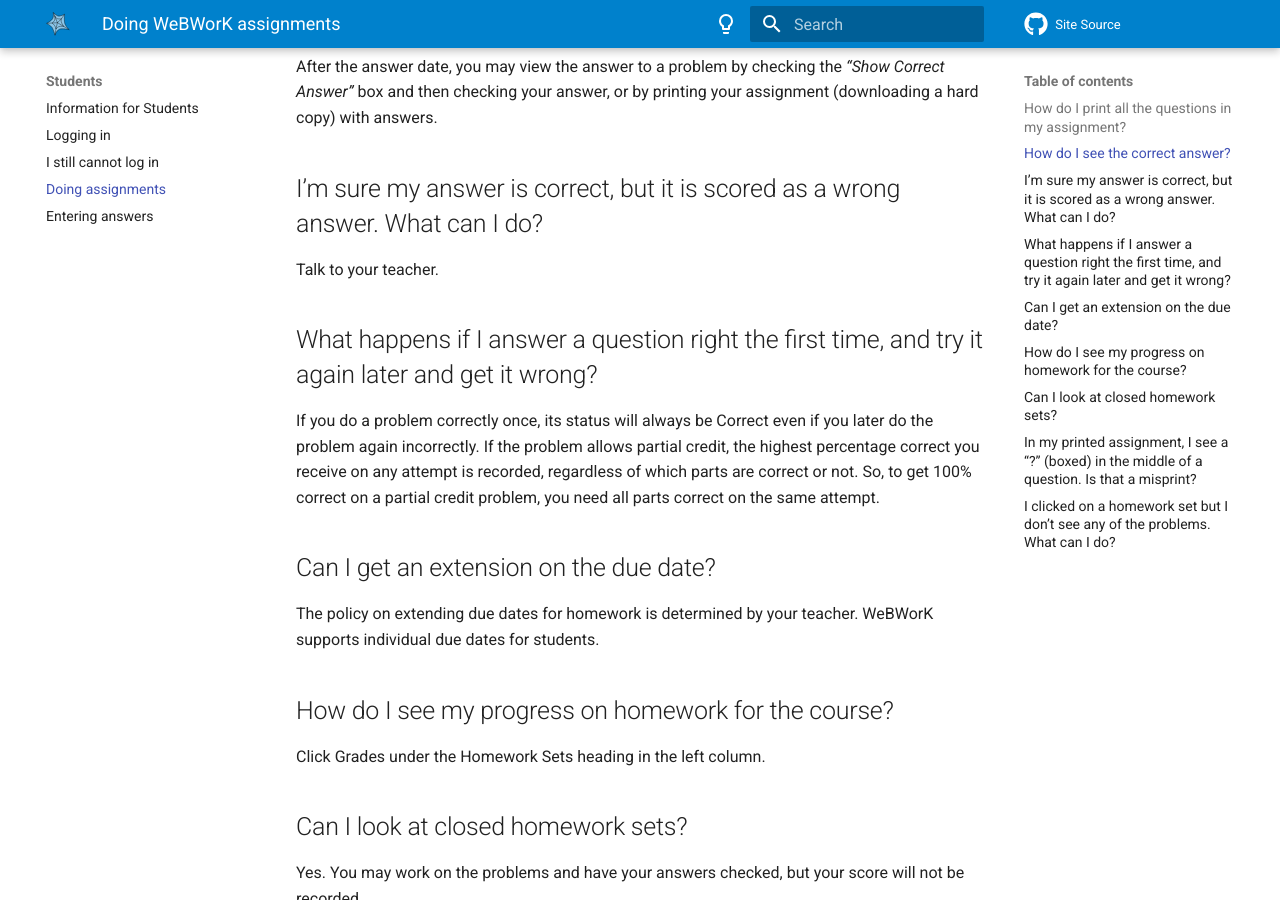
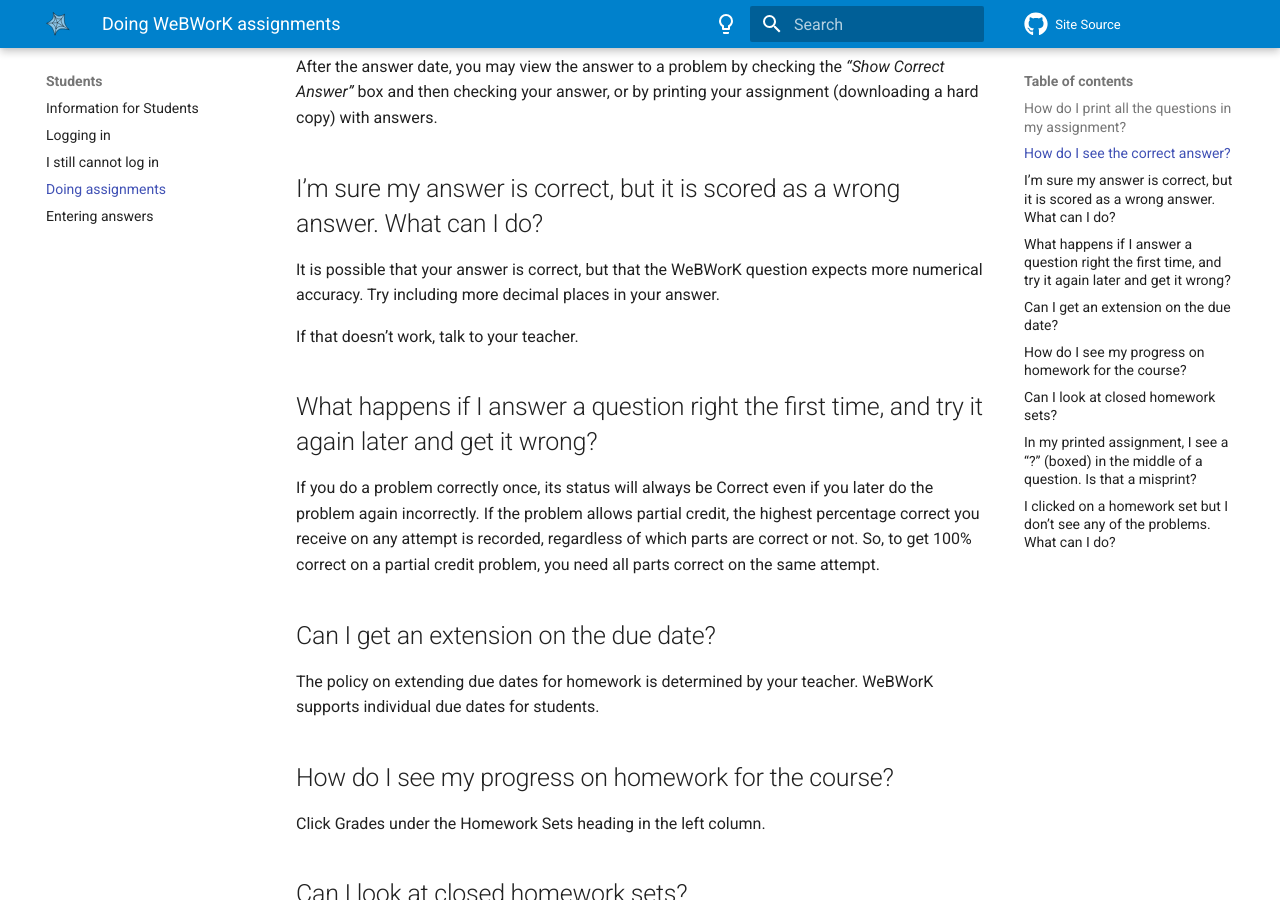
Before and after one commit to cslmath/champlainww.ca, an MkDocs documentation site: the page built from docs/students/students-doing-assignments.md, in a window 1280 px wide and 900 px high, scrolled down 591 px. Built offline with MkDocs 1.6.1 and Material for MkDocs 9.7.7, drawn with Linux system fonts in a browser that asks for light colours; comment, search, counter and statistics services are not loaded; old or Windows-style settings are respelled for this version of MkDocs.

Commit message:
fix: minor revisions

```diff
--- a/docs/students/students-doing-assignments.md
+++ b/docs/students/students-doing-assignments.md
@@ -28,7 +28,10 @@
 
 ## I'm sure my answer is correct, but it is scored as a wrong answer. What can I do?
 
-Talk to your teacher.
+It is possible that your answer is correct, but that the WeBWorK question expects more numerical accuracy.
+Try including more decimal places in your answer.
+
+If that doesn't work, talk to your teacher.
 
 ## What happens if I answer a question right the first time, and try it again later and get it wrong?
 
```
Also changed, not shown: docs/students/students-entering-answers.md (+3 -0 lines).
